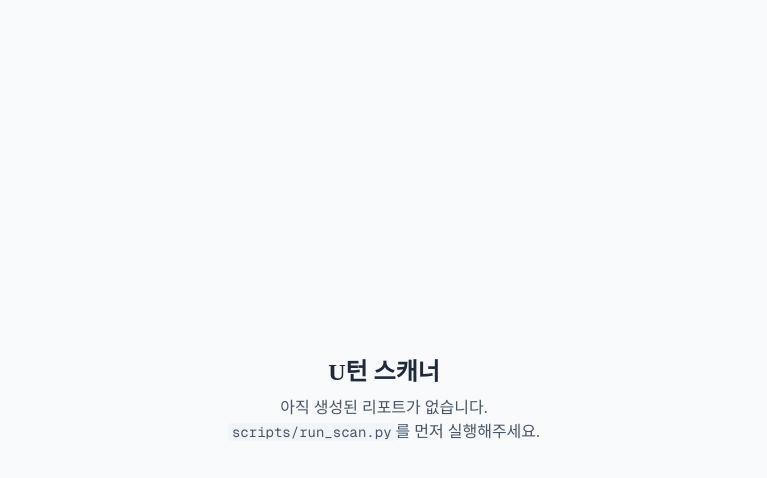
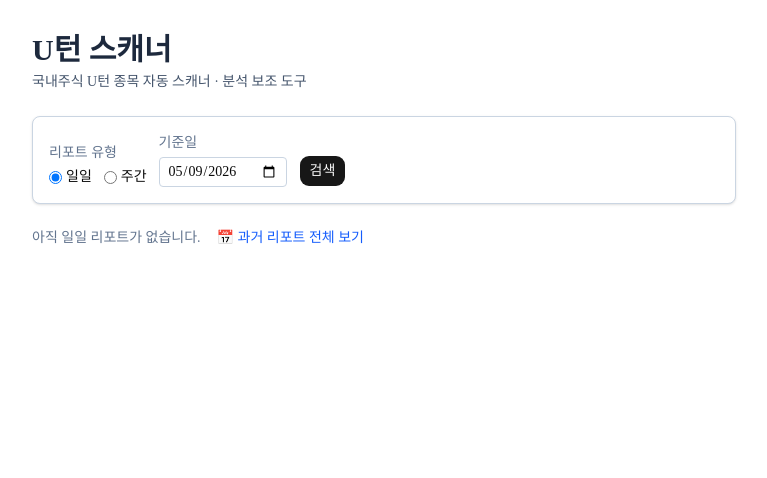
Before and after one commit to iambongdari-cyber/u-turn-scanner, a Next.js app: page / in a window 1280 px wide. Shown: the top 478 px of the page, without its empty margins (256-1023 px from the left). Built offline with nearby package versions, Linux system fonts and the light colour scheme; no server answers; the database is empty.

Commit message:
feat: search form + closest report matching + history page

```diff
--- /dev/null
+++ b/app/_components/SearchForm.tsx
@@ -0,0 +1,71 @@
+'use client';
+
+import { useState } from 'react';
+import { useRouter } from 'next/navigation';
+import { Button } from '@/components/ui/button';
+
+interface SearchFormProps {
+  defaultType?: 'daily' | 'weekly';
+  defaultDate?: string;     // 'YYYY-MM-DD'
+}
+
+export default function SearchForm({
+  defaultType = 'daily',
+  defaultDate,
+}: SearchFormProps) {
+  const router = useRouter();
+  const [type, setType] = useState<'daily' | 'weekly'>(defaultType);
+  const [date, setDate] = useState<string>(
+    defaultDate ?? new Date().toISOString().split('T')[0],
+  );
+
+  function handleSubmit(e: React.FormEvent) {
+    e.preventDefault();
+    router.push(`/search?type=${type}&date=${date}`);
+  }
+
+  return (
+    <form
+      onSubmit={handleSubmit}
+      className="flex flex-wrap items-end gap-3 rounded-md border border-slate-300 bg-white p-4 shadow-sm"
+    >
+      <div className="flex flex-col gap-1 text-sm">
+        <span className="text-slate-500">리포트 유형</span>
+        <div className="flex gap-3">
+          <label className="flex items-center gap-1">
+            <input
+              type="radio"
+              name="report_type"
+              value="daily"
+              checked={type === 'daily'}
+              onChange={() => setType('daily')}
+            />
+            <span>일일</span>
+          </label>
+          <label className="flex items-center gap-1">
+            <input
+              type="radio"
+              name="report_type"
+              value="weekly"
+              checked={type === 'weekly'}
+              onChange={() => setType('weekly')}
+            />
+            <span>주간</span>
+          </label>
+        </div>
+      </div>
+
+      <div className="flex flex-col gap-1 text-sm">
+        <span className="text-slate-500">기준일</span>
+        <input
+          type="date"
+          value={date}
+          onChange={(e) => setDate(e.target.value)}
+          className="rounded border border-slate-300 px-2 py-1"
+        />
+      </div>
+
+      <Button type="submit">검색</Button>
+    </form>
+  );
+}
--- /dev/null
+++ b/app/history/page.tsx
@@ -0,0 +1,67 @@
+import Link from 'next/link';
+import { supabase } from '@/lib/supabase';
+
+export const dynamic = 'force-dynamic';
+
+export default async function HistoryPage() {
+  const { data: reports, error } = await supabase
+    .from('reports')
+    .select('id, report_type, base_date, is_final, created_at')
+    .order('base_date', { ascending: false })
+    .order('report_type', { ascending: true })
+    .limit(60);
+
+  if (error) {
+    return (
+      <main className="container mx-auto p-8">
+        <p className="text-red-600">DB 조회 오류: {error.message}</p>
+      </main>
+    );
+  }
+
+  return (
+    <main className="container mx-auto max-w-3xl p-8">
+      <header className="mb-6">
+        <Link href="/" className="text-sm text-blue-600 hover:underline">
+          ← 메인으로
+        </Link>
+        <h1 className="mt-2 text-2xl font-bold text-slate-800">과거 리포트</h1>
+        <p className="mt-1 text-sm text-slate-600">
+          최근 60개의 리포트를 날짜 내림차순으로 표시합니다.
+        </p>
+      </header>
+
+      {!reports || reports.length === 0 ? (
+        <div className="rounded border border-slate-200 bg-slate-50 p-8 text-center text-slate-600">
+          저장된 리포트가 없습니다.
+        </div>
+      ) : (
+        <ul className="divide-y divide-slate-200 rounded-md border border-slate-300 bg-white shadow-sm">
+          {reports.map((r) => (
+            <li key={r.id} className="flex items-center justify-between px-4 py-3 text-sm">
+              <div>
+                <span className={`mr-2 inline-block rounded px-2 py-0.5 text-xs ${
+                  r.report_type === 'daily'
+                    ? 'bg-blue-100 text-blue-800'
+                    : 'bg-purple-100 text-purple-800'
+                }`}>
+                  {r.report_type === 'daily' ? '일일' : '주간'}
+                </span>
+                <span className="font-medium tabular-nums">{r.base_date}</span>
+                {!r.is_final && (
+                  <span className="ml-2 text-xs text-slate-400">(1차)</span>
+                )}
+              </div>
+              <Link
+                href={`/reports/${r.id}`}
+                className="text-blue-600 hover:underline"
+              >
+                보기 →
+              </Link>
+            </li>
+          ))}
+        </ul>
+      )}
+    </main>
+  );
+}
--- a/app/page.tsx
+++ b/app/page.tsx
@@ -1,42 +1,45 @@
-import { redirect } from 'next/navigation';
+import Link from 'next/link';
 import { supabase } from '@/lib/supabase';
+import SearchForm from './_components/SearchForm';
 
 export const dynamic = 'force-dynamic';
 
 export default async function Home() {
-  const { data, error } = await supabase
+  // 가장 최근 일일 리포트 1건
+  const { data: latestDaily } = await supabase
     .from('reports')
-    .select('id')
+    .select('id, base_date')
     .eq('report_type', 'daily')
     .order('base_date', { ascending: false })
     .limit(1)
     .maybeSingle();
 
-  if (error) {
-    return (
-      <main className="flex min-h-screen items-center justify-center bg-slate-50">
-        <div className="text-center">
-          <h1 className="text-xl font-bold text-slate-800 mb-2">U턴 스캐너</h1>
-          <p className="text-red-600">DB 조회 오류: {error.message}</p>
-        </div>
-      </main>
-    );
-  }
+  return (
+    <main className="container mx-auto max-w-3xl p-8">
+      <header className="mb-6">
+        <h1 className="text-3xl font-bold text-slate-800">U턴 스캐너</h1>
+        <p className="mt-1 text-sm text-slate-600">
+          국내주식 U턴 종목 자동 스캐너 · 분석 보조 도구
+        </p>
+      </header>
 
-  if (!data) {
-    return (
-      <main className="flex min-h-screen items-center justify-center bg-slate-50">
-        <div className="text-center max-w-md">
-          <h1 className="text-2xl font-bold text-slate-800 mb-2">U턴 스캐너</h1>
-          <p className="text-slate-600">
-            아직 생성된 리포트가 없습니다.<br />
-            <code className="text-sm bg-slate-100 px-1 rounded">scripts/run_scan.py</code>
-            를 먼저 실행해주세요.
-          </p>
-        </div>
-      </main>
-    );
-  }
+      <SearchForm defaultDate={latestDaily?.base_date} />
 
-  redirect(`/reports/${data.id}`);
+      <div className="mt-6 flex flex-wrap items-center gap-4 text-sm">
+        {latestDaily ? (
+          <Link
+            href={`/reports/${latestDaily.id}`}
+            className="text-blue-600 hover:underline"
+          >
+            ▶ 가장 최근 일일 리포트 ({latestDaily.base_date}) 바로 보기
+          </Link>
+        ) : (
+          <span className="text-slate-500">아직 일일 리포트가 없습니다.</span>
+        )}
+        <Link href="/history" className="text-blue-600 hover:underline">
+          📅 과거 리포트 전체 보기
+        </Link>
+      </div>
+    </main>
+  );
 }
--- a/app/reports/[id]/page.tsx
+++ b/app/reports/[id]/page.tsx
@@ -15,10 +15,12 @@ export const dynamic = 'force-dynamic';
 
 interface PageProps {
   params: Promise<{ id: string }>;
+  searchParams: Promise<{ requested?: string }>;
 }
 
-export default async function ReportPage({ params }: PageProps) {
+export default async function ReportPage({ params, searchParams }: PageProps) {
   const { id } = await params;
+  const { requested } = await searchParams;
 
   const { data: report, error: reportErr } = await supabase
     .from('reports')
@@ -61,6 +63,11 @@ export default async function ReportPage({ params }: PageProps) {
           기준일 {report.base_date}
           {report.is_final ? '' : ' (1차)'}
         </p>
+         {requested && requested !== report.base_date && (
+           <p className="mt-2 rounded bg-amber-50 px-3 py-2 text-sm text-amber-800">
+             선택한 날짜({requested})의 리포트가 없어 가장 가까운 이전 리포트({report.base_date})를 표시합니다.
+           </p>
+         )}
       </div>
 
       {rows.length === 0 ? (
--- /dev/null
+++ b/app/search/page.tsx
@@ -0,0 +1,54 @@
+import { redirect } from 'next/navigation';
+import { supabase } from '@/lib/supabase';
+
+export const dynamic = 'force-dynamic';
+
+interface PageProps {
+  searchParams: Promise<{ type?: string; date?: string }>;
+}
+
+export default async function SearchPage({ searchParams }: PageProps) {
+  const { type, date } = await searchParams;
+
+  // 입력값 검증
+  const reportType = type === 'weekly' ? 'weekly' : 'daily';
+  const requestedDate = date && /^\d{4}-\d{2}-\d{2}$/.test(date)
+    ? date
+    : new Date().toISOString().split('T')[0];
+
+  // 요청한 날짜 이하의 가장 최근 리포트
+  const { data, error } = await supabase
+    .from('reports')
+    .select('id, base_date')
+    .eq('report_type', reportType)
+    .lte('base_date', requestedDate)
+    .order('base_date', { ascending: false })
+    .limit(1)
+    .maybeSingle();
+
+  if (error) {
+    return (
+      <main className="flex min-h-screen items-center justify-center">
+        <p className="text-red-600">DB 조회 오류: {error.message}</p>
+      </main>
+    );
+  }
+
+  if (!data) {
+    return (
+      <main className="container mx-auto max-w-2xl p-8">
+        <h1 className="mb-2 text-xl font-bold text-slate-800">리포트 없음</h1>
+        <p className="text-slate-600">
+          {requestedDate} 이전의 {reportType === 'daily' ? '일일' : '주간'} 리포트가
+          데이터베이스에 없습니다.
+        </p>
+        <p className="mt-4 text-sm text-slate-500">
+          <a href="/" className="text-blue-600 hover:underline">메인으로 돌아가기</a>
+        </p>
+      </main>
+    );
+  }
+
+  // 매칭된 리포트로 이동. 요청 날짜를 함께 전달해서 안내 문구 표시 가능하게.
+  redirect(`/reports/${data.id}?requested=${requestedDate}`);
+}
```
